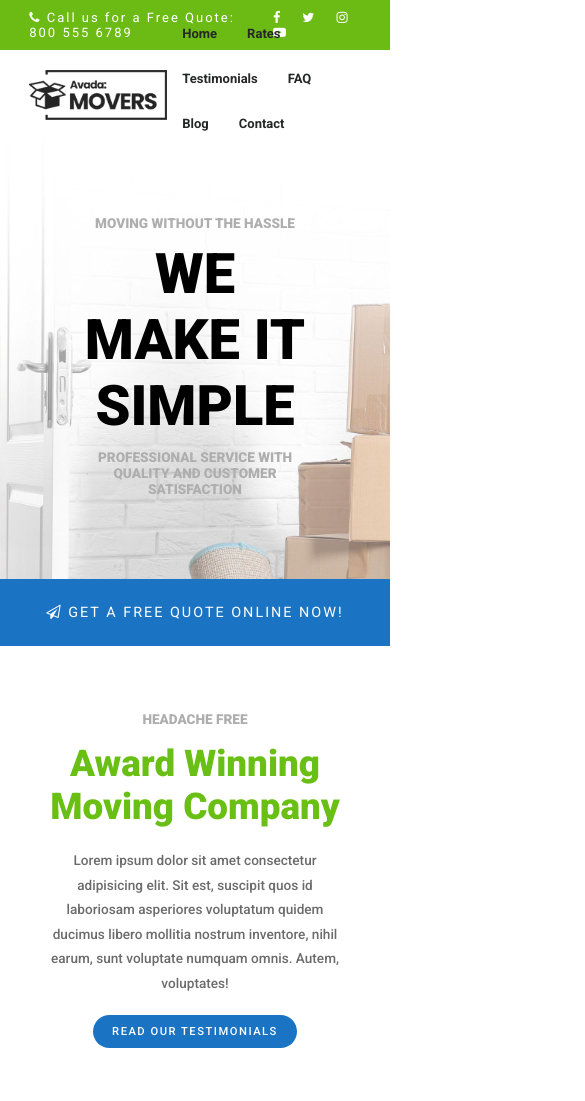
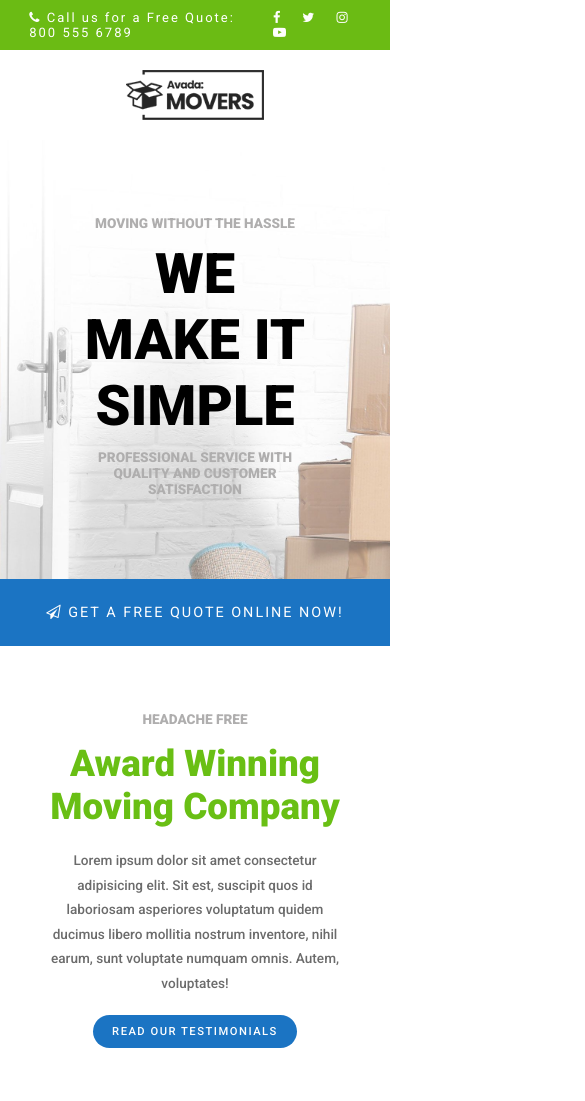
Before and after one commit to SalvatoreB98/proj-html-vuejs, a website: page index.html in a window 390 px wide. Shown: the top 1101 px of the page, 585 px wide, since content can reach past the window. Drawn offline with nearby package versions, Linux system fonts and the light colour scheme.

Commit message:
Little responsive and vue active link

```diff
--- a/index.html
+++ b/index.html
@@ -18,7 +18,7 @@
 
 <body>
     <!-- CONTAINER DEL SITO CON ELEMENTO VUE -->
-    <div id="root">
+    <div id="root" id="home">
         <header>
             <div class="third-material-bg">
                 <!-- BANNER INIZIO PAGINA CON  NUMERO -->
@@ -36,8 +36,8 @@
             <!-- NAVBAR -->
             <nav class="wrap flex">
                 <img src="public/imgs/avada-movers-logo.png" alt="">
-                <div>
-                    <a v-for="element in navLinks" :href="element.link" class="padding-3"> {{element.name}}</a>
+                <div class="hidden-sm">
+                    <a v-for="(element,index) in navLinks" :href="element.link" class="padding-3" @click="setActiveLink(index)" :class="{'active' : activeLink == index}"> {{element.name}}</a>
                     <a class="btn">
                         FREE QUOTE
                     </a>
@@ -47,7 +47,7 @@
         <!-- INIZIO DEL MAIN -->
         <main>
             <!-- HERO -->
-            <section class="hero flex" id="home">
+            <section class="hero flex">
                 <div>
                     <div class="sub-heading">MOVING WITHOUT THE HASSLE</div>
                     <h1>WE MAKE IT SIMPLE</h1>
--- a/scripts/vue.js
+++ b/scripts/vue.js
@@ -73,10 +73,13 @@ window.addEventListener("load",()=>
                     name: "Best Moving Tips?",
                     link:"#"
                 },
-            ]
+            ],
+            activeLink: 0
         },
         methods: {
-
+            setActiveLink(index){
+                this.activeLink = index;
+            }
         },
         computed:{
 
--- a/src/partials/common.scss
+++ b/src/partials/common.scss
@@ -88,6 +88,7 @@ section{
     }
 
 }
+
 .horizontal-line{
     border-bottom: 0.5px solid $secondTextColor;
     width: 75%;
--- a/src/partials/header.scss
+++ b/src/partials/header.scss
@@ -27,6 +27,9 @@ header{
                 color: $primaryColor;
             }
         }
+        .active{
+            color: $primaryColor;
+        }
     }
     .sub-heading{
         color:$darkGray;
--- a/src/partials/utilities.scss
+++ b/src/partials/utilities.scss
@@ -38,3 +38,14 @@
         margin-top: #{$i*5}px;
     };
 }
+// RESPONSIVENESS
+@media screen and (max-width:900px) {
+    .flex{
+        flex-direction: column;
+        align-items: center;
+    }
+    .hidden-sm{
+        display: none;
+    }
+
+}
```
Also changed, not shown: dist/style.css.
